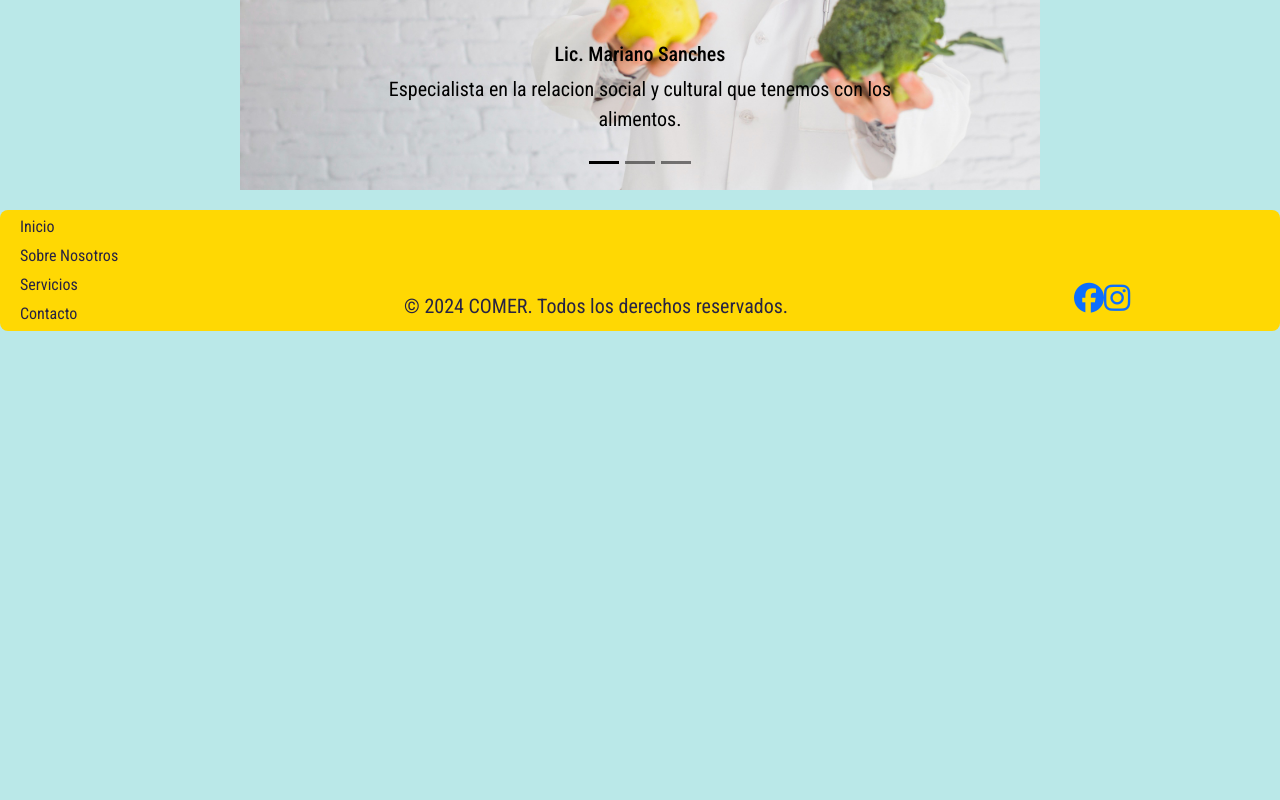
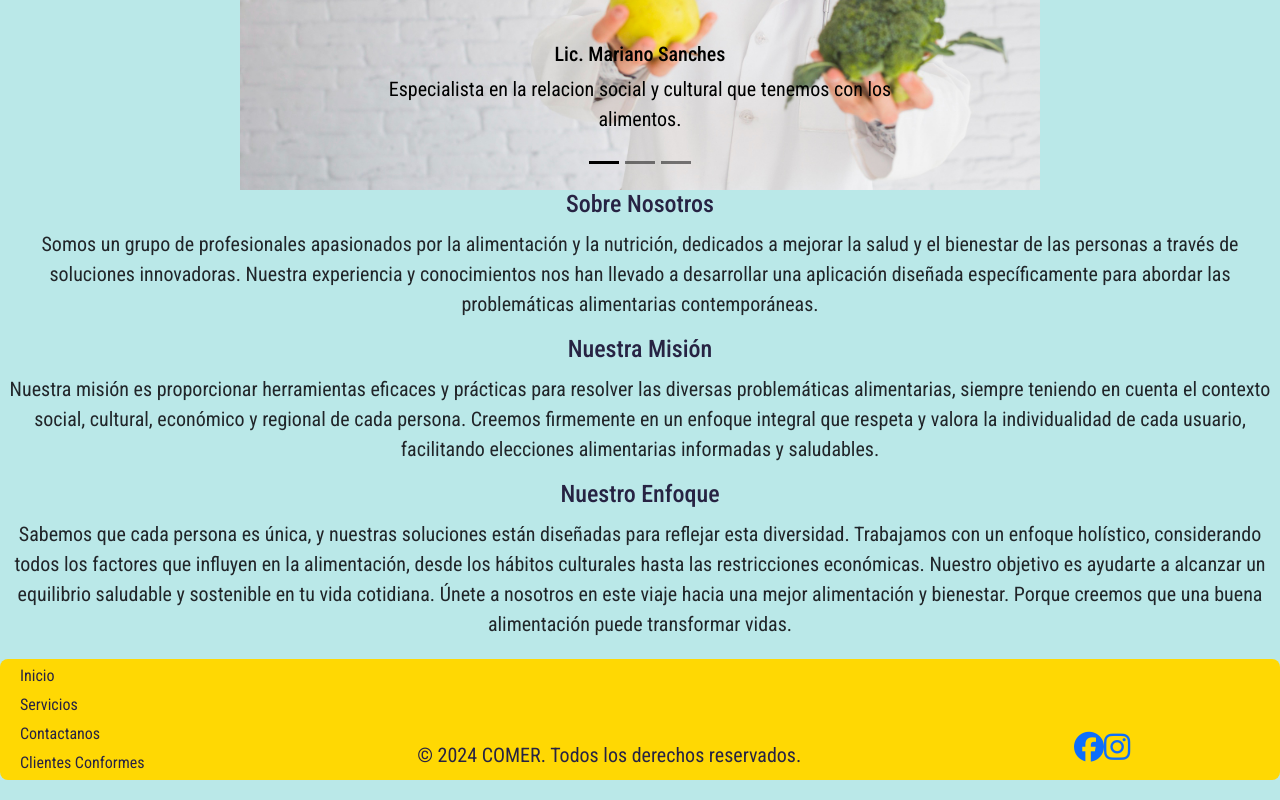
Before and after one commit to DiegAlbe/Comer-Web, a website: page pages/somos.html in a window 1280 px wide. Shown: the part 653-1453 px from the top of the page. Before the commit the page ends 1004 px from the top, so only its background shows below. Drawn offline with nearby package versions, Linux system fonts and the light colour scheme.

Commit message:
textos y lista footer

```diff
--- a/pages/somos.html
+++ b/pages/somos.html
@@ -70,6 +70,30 @@
         <span class="visually-hidden">Next</span>
       </button>
     </div>
+    <section>
+      <h3 class="titulosecundario">Sobre Nosotros</h3>
+      <p>Somos un grupo de profesionales apasionados por la alimentación y la nutrición, dedicados a mejorar la salud y
+        el bienestar de las personas a través de soluciones innovadoras. Nuestra experiencia y conocimientos nos han
+        llevado a desarrollar una aplicación diseñada específicamente para abordar las problemáticas alimentarias
+        contemporáneas.</p>
+      <h3 class="titulosecundario">Nuestra Misión</h3>
+      <p>Nuestra misión es proporcionar herramientas eficaces y prácticas para resolver las diversas problemáticas
+        alimentarias, siempre teniendo en cuenta el contexto social, cultural, económico y regional de cada persona.
+        Creemos firmemente en un enfoque integral que respeta y valora la individualidad de cada usuario, facilitando
+        elecciones alimentarias informadas y saludables.</p>
+      <h3 class="titulosecundario">
+        Nuestro Enfoque
+      </h3>
+      <p>
+        Sabemos que cada persona es única, y nuestras soluciones están diseñadas para reflejar esta diversidad.
+        Trabajamos con un enfoque holístico, considerando todos los factores que influyen en la alimentación, desde los
+        hábitos culturales hasta las restricciones económicas. Nuestro objetivo es ayudarte a alcanzar un equilibrio
+        saludable y sostenible en tu vida cotidiana.
+
+        Únete a nosotros en este viaje hacia una mejor alimentación y bienestar. Porque creemos que una buena
+        alimentación puede transformar vidas.
+      </p>
+    </section>
 
 
   </main>
@@ -77,10 +101,10 @@
     <div class="footer-content">
 
       <ul class="footer-list">
-        <li><a href="#">Inicio</a></li>
-        <li><a href="#">Sobre Nosotros</a></li>
-        <li><a href="#">Servicios</a></li>
-        <li><a href="#">Contacto</a></li>
+        <li><a href="../index.html">Inicio</a></li>
+        <li><a href="./servicios.html">Servicios</a></li>
+        <li><a href="./contactos.html">Contactanos</a></li>
+        <li><a href="./clientes_contento.html">Clientes Conformes</a></li>
       </ul>
 
       <p>&copy; 2024 COMER. Todos los derechos reservados.</p>
```
Also changed, not shown: index.html (+5 -5 lines), pages/clientes_contento.html (+5 -5 lines), pages/contactos.html (+6 -6 lines), pages/servicios.html (+17 -5 lines).
